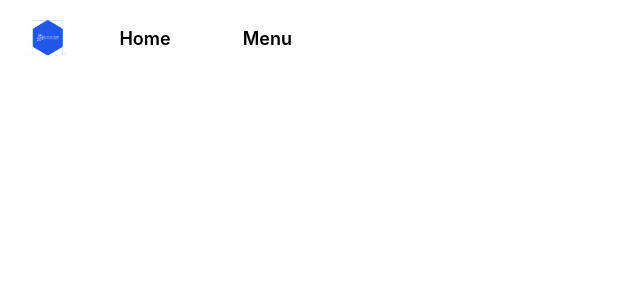
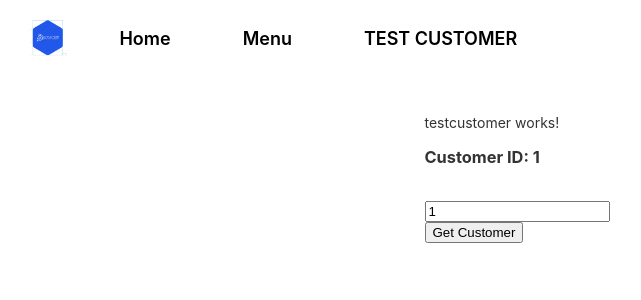
Before and after one commit to AaronAdlerRevature/ChajdPizzaAngular, an Angular app: page /testcustomer in a window 1280 px wide. Before the commit this address led to /. Shown: the top 300 px of the page, without its empty margins (123-764 px from the left). Built offline with nearby package versions, Linux system fonts and the light colour scheme.

Commit message:
Added new testing component for getting customer information.

```diff
--- a/src/app/app-routing.module.ts
+++ b/src/app/app-routing.module.ts
@@ -3,11 +3,13 @@ import { Routes, RouterModule } from '@angular/router';
 import { HomeComponent } from "./home/home.component";
 import { MenuComponent } from "./menu/menu.component";
 import { ToppingsComponent  } from "./toppings/toppings.component";
+import { TestcustomerComponent } from './testcustomer/testcustomer.component';
 
 const routes: Routes = [
   { path: '', component: HomeComponent },
   { path: 'menu', component: MenuComponent },
   { path: 'topping', component: ToppingsComponent },
+  { path: 'testcustomer', component: TestcustomerComponent},
 ];
 
 @NgModule({
--- a/src/app/app.component.html
+++ b/src/app/app.component.html
@@ -7,6 +7,9 @@
     <div>
         <a routerLink ="menu" class="menuItem">Menu</a>
     </div>
+    <div>
+      <a routerLink = "testcustomer" class="menuItem">TEST CUSTOMER</a>
+    </div>
 </div>
 
 <div class="content" role="main">
--- a/src/app/app.module.ts
+++ b/src/app/app.module.ts
@@ -1,6 +1,7 @@
 import { BrowserModule } from '@angular/platform-browser';
 import { NgModule } from '@angular/core';
 import { HttpClientModule } from "@angular/common/http";
+import { FormsModule, ReactiveFormsModule  } from '@angular/forms';
 
 import { AppRoutingModule } from './app-routing.module';
 import { AppComponent } from './app.component';
@@ -27,6 +28,7 @@ import { TestcustomerComponent } from './testcustomer/testcustomer.component';
     BrowserModule,
     AppRoutingModule,
     HttpClientModule,
+    FormsModule,
   ],
   providers: [
     ToppingsService,
--- a/src/app/testcustomer/testcustomer.component.html
+++ b/src/app/testcustomer/testcustomer.component.html
@@ -1 +1,38 @@
 <p>testcustomer works!</p>
+
+
+<div>
+    <label>
+        <h3>
+            Customer ID: {{ customerID }}
+        </h3>
+    </label>
+    <br/>
+    <input type="number" [(ngModel)]="customerID"/>
+    <br/>
+    <input type="button" (click)="getCustomer(customerID)" value="Get Customer"/>
+</div>
+<div>
+    <div *ngIf="currentCustomer">
+        <ul style="text-decoration: none;">
+            <li>
+                ID: {{ currentCustomer.id }}
+            </li>
+            <li>
+                UserName: {{ currentCustomer.userName }}
+            </li>
+            <li>
+                Address: {{ currentCustomer.address }}
+            </li>
+            <li>
+                City: {{ currentCustomer.city }}
+            </li>
+            <li>
+                StateID: {{ currentCustomer.stateID }}
+            </li>
+            <li>
+                ZipCode: {{ currentCustomer.zipCode }}
+            </li>
+        </ul>
+    </div>
+</div>
--- a/src/app/testcustomer/testcustomer.component.ts
+++ b/src/app/testcustomer/testcustomer.component.ts
@@ -10,14 +10,15 @@ import { Customer } from '../data-classes/customer';
 export class TestcustomerComponent implements OnInit {
 
   currentCustomer:Customer;
-
+  customerID:number=0;
   constructor(private customerData:CustomerService) { }
 
   ngOnInit() {
+    this.customerID = 1;
   }
 
   getCustomer(i:number){
-    this.customerData.getCustomer(i).subscribe(inData=>{console.log(inData); });
+    this.customerData.getCustomer(i).subscribe(inData=>{console.log(inData); this.currentCustomer = inData;});
   }
 
 }
```
